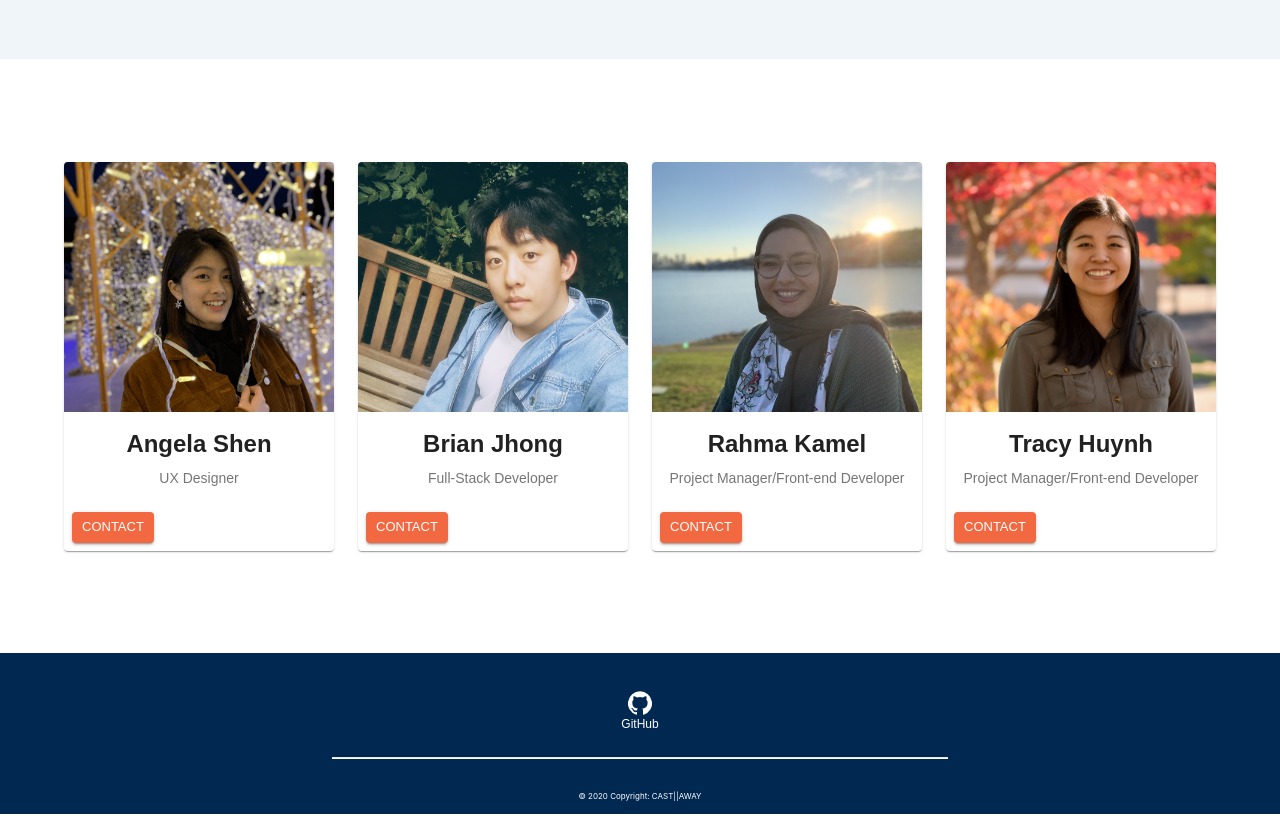
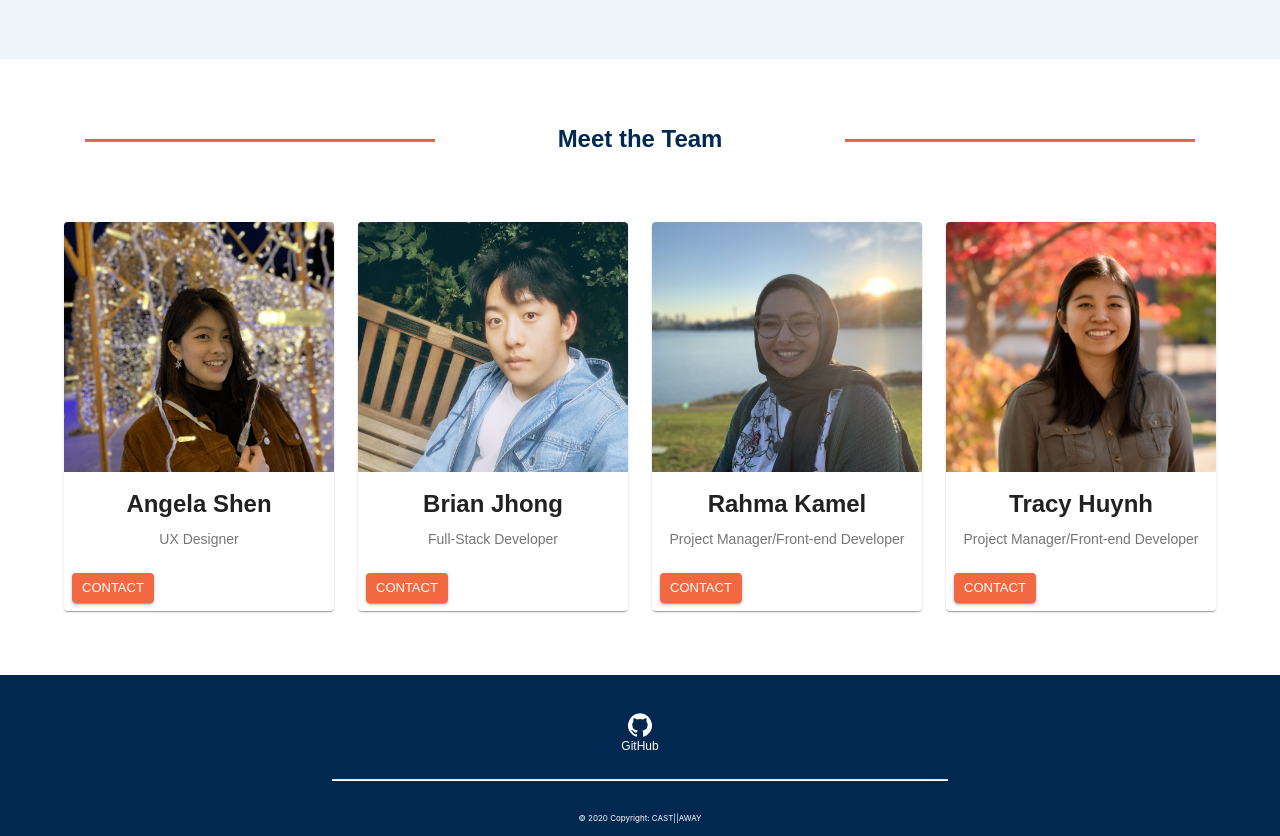
Before and after one commit to JhongHawan/CastAway, a React (Create React App) app in the folder frontend/: page /about in a window 1280 px wide. Shown: the part 1260-2096 px from the top of the page. Before the commit the page ends 2074 px from the top, so only its background shows below. Built offline with nearby package versions, Linux system fonts and the light colour scheme; a web font is replaced by a local one.

Commit message:
Added Meet the Team Divider to About Page

```diff
--- a/frontend/src/App.js
+++ b/frontend/src/App.js
@@ -11,7 +11,7 @@ import { BrowserRouter as Router, Switch, Route } from 'react-router-dom';
 import NavBar from './components/Navbar';
 import HomePage from './components/HomePage';
 import Terminology from './components/Terminology';
-import yourRole from './components/TemplatedEmail';
+import YourRole from './components/YourRole';
 import Hero from './components/Hero';
 import Context from './components/Context';
 // import VettingProcess from './components/VettingProcess';
@@ -35,7 +35,7 @@ function App() {
             <Route path="/history" component={History} />
             <Route path="/stories" component={Stories} />
             <Route path="/data" component={Visualization} />
-            <Route path="/yourRole" component={yourRole} />
+            <Route path="/yourRole" component={YourRole} />
             <Route path="/about" component={About} />
           </Switch>
           <Footer></Footer>
--- a/frontend/src/components/About/About.js
+++ b/frontend/src/components/About/About.js
@@ -15,7 +15,7 @@ const useStyles = makeStyles(theme => ({
     margin: theme.spacing(6)
   },
   teamSection: {
-    margin: '8% 5%'
+    margin: '5%'
   },
   missionSection: {
     background: "#F0F5F9",
@@ -24,6 +24,9 @@ const useStyles = makeStyles(theme => ({
   },
   missionParagraph: {
     padding: "2.5% 20%"
+  },
+  dividerMargin: {
+    margin: '5% auto'
   },
   missionLogo: {
     padding: "2%"
@@ -67,6 +70,9 @@ function About() {
           </Typography>
         </Grid>
       </Grid>
+      <div className={classes.dividerMargin} >
+        <Divider title="Meet the Team" />
+      </div>
       <div className={classes.teamSection}>
         <TeamSection>
         </TeamSection>
--- a/frontend/src/components/YourRole.js
+++ b/frontend/src/components/YourRole.js
@@ -6,16 +6,21 @@ import Grid from '@material-ui/core/Grid';
 import Divider from './Divider';
 import Hero from './Hero';
 import CallToAction from './CallToAction';
-import { useStyles } from './Styles';
+import {useStyles} from './Styles';
+
+const customStyles = makeStyles(theme => ({
+
+}));
 
 function YourRole() {
+  const customClasses = customStyles();
   const classes = useStyles();
 
   return (
-    <div className={classes.root}>
+    <div>
       <Hero
         showCard={true}
-         sectionTitle="No one puts their children in a boat unless the water is safer than the land"
+        sectionTitle={"\"No one puts their children in a boat unless the water is safer than the land\""}
         cardTitle="WHY DOES IT MATTER?"
         cardSubtitle="Subtitle Examples"
         cardBody="The only way to describe this situation while emphasizing its urgency is by calling it what it is, a crisis, a refugee crisis. This crisis is an ongoing global issue that requires immediate action from people who care enough to make a difference."
@@ -23,13 +28,14 @@ function YourRole() {
       <Grid
         container
         align="center"
+        justify="center"
+        spacing={2}
+        className={classes.homeTopSpace}
       >
-         <Box className={classes.homeTopSpace}>
+        <Grid item xs={12}>
           <Divider title="HOW CAN YOU HELP" />
-            <Box className={classes.callToAction}>
           <CallToAction />
-            </Box>
-         </Box>
+        </Grid>
       </Grid>
     </div>
   );
```
Lines whose indentation alone changed are shown as unchanged.
